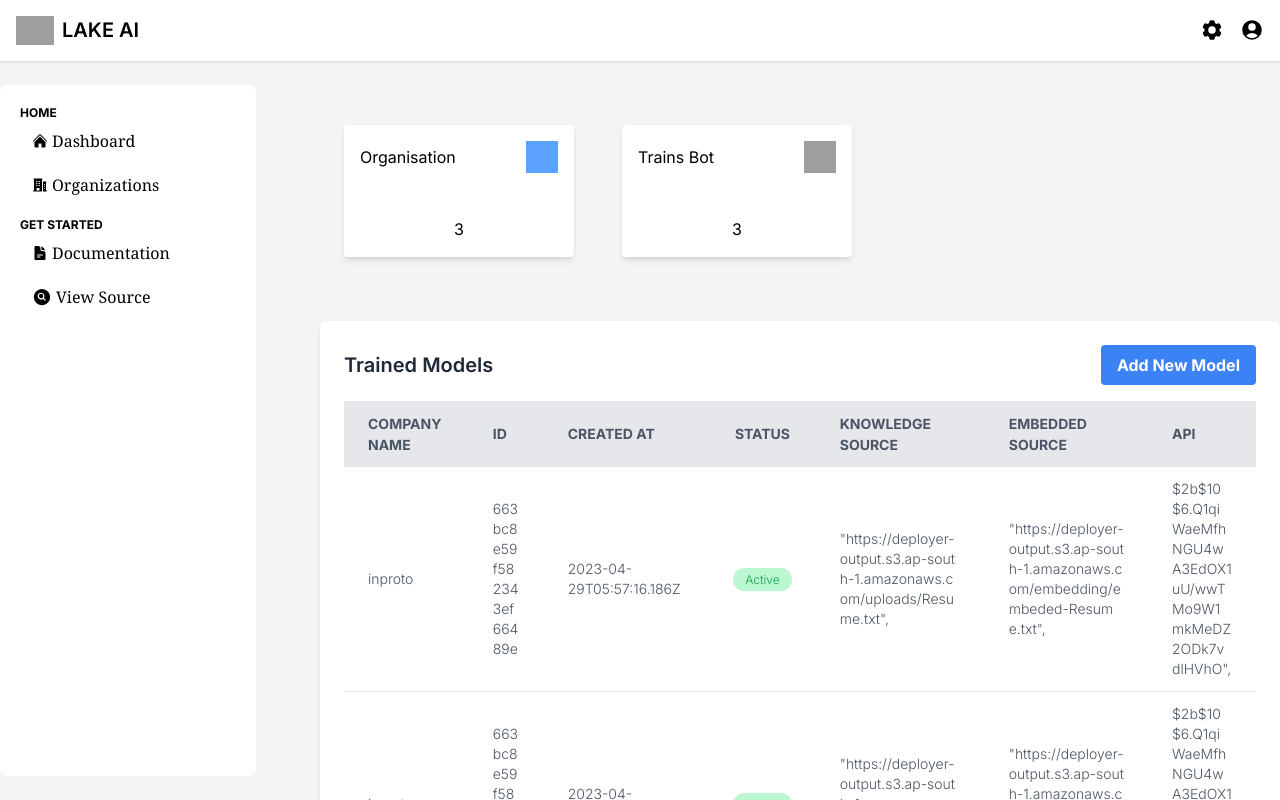
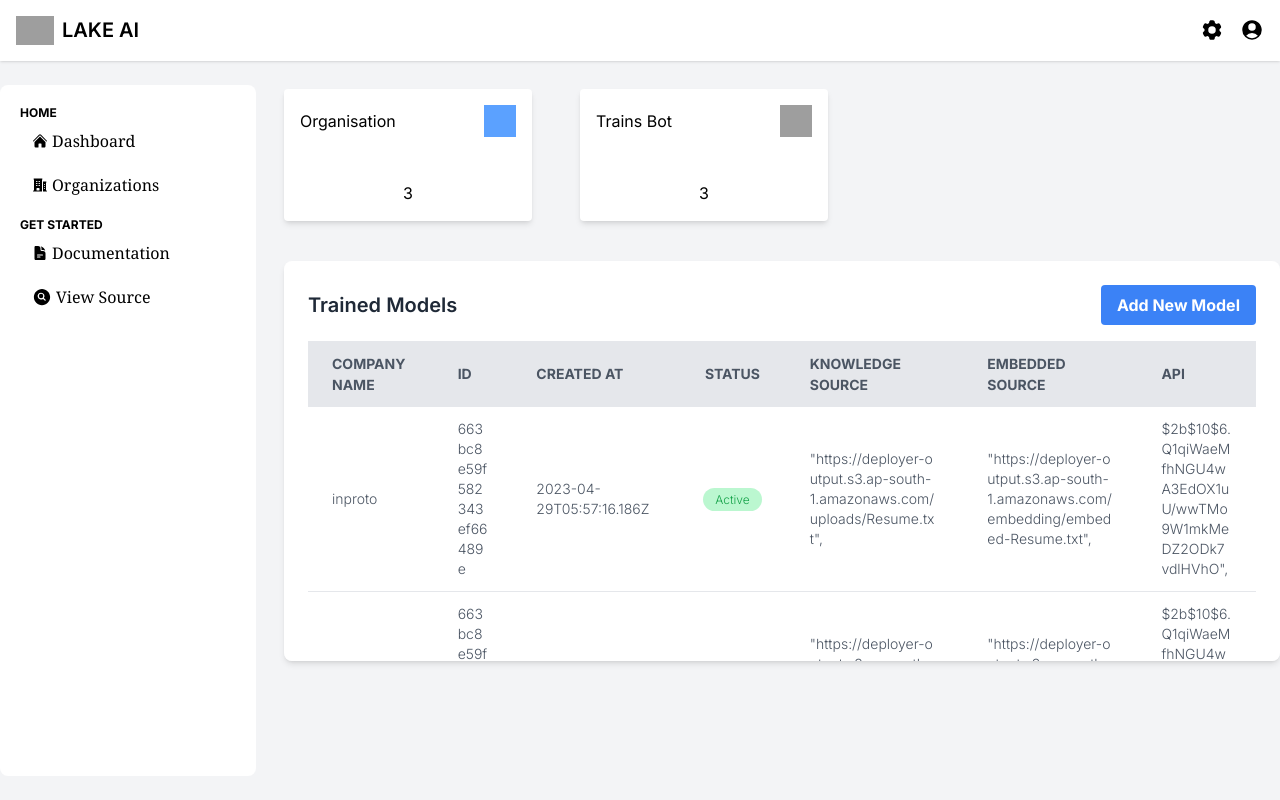
Before and after one commit to Lake-ai/client-side, a Next.js app: page / in a window 1280 px wide. Built offline with nearby package versions, Linux system fonts and the light colour scheme; grey boxes are pictures that could not be loaded.

Commit message:
adding data into the organisation

```diff
--- a/src/app/page.tsx
+++ b/src/app/page.tsx
@@ -132,10 +132,10 @@ export default function Home() {
           </nav>
         </aside>
         {/* Main content */}
-        <main className="flex-1 p-10 ">
+        <main className="flex-1 p-1 ">
           {/* Top stats */}
-          <div className="flex  mb-10 ">
-            <div className="p-4 m-6 bg-white rounded shadow-md w-1/4 text-center">
+          <div className="flex  mb-4 ">
+            <div className="p-4 m-6 ml-0 bg-white rounded shadow-md w-1/4 text-center">
               <a href="#" className="mb-5 flex items-center justify-between ">
                 <span>Organisation</span>
                 <img
@@ -164,7 +164,7 @@ export default function Home() {
           </div>
           {/* <table>< */}
 
-          <div className="bg-white p-6 rounded-lg shadow-md fixed">
+          <div className="bg-white p-6 rounded-lg shadow-md fixed h-[400px] overflow-y-scroll scrollbar-hide">
             <div className="flex justify-between items-center mb-4">
               <h2 className="text-xl font-semibold text-gray-800">
                 Trained Models
@@ -186,7 +186,9 @@ export default function Home() {
                   <th className="py-3 px-6 text-left">API</th>
                 </tr>
               </thead>
+
               <tbody className="text-gray-600 text-sm font-light">
+                {/* data-1 */}
                 <tr className="border-b border-gray-200 hover:bg-gray-100">
                   <td className="py-3 px-6 text-left">inproto</td>
                   <td className="py-3 px-6 text-left">
@@ -226,6 +228,47 @@ export default function Home() {
                     </div>
                   </td>
                 </tr>
+                {/* data-2 */}
+                <tr className="border-b border-gray-200 hover:bg-gray-100">
+                  <td className="py-3 px-6 text-left">inproto</td>
+                  <td className="py-3 px-6 text-left">
+                    <div className="flex flex-wrap">
+                      <span className="break-all">
+                      663bc8e59f582343ef66489e
+                      </span>
+                    </div>
+                  </td>
+                  <td className="py-3 px-6 text-left">
+                    2023-04-29T05:57:16.186Z
+                  </td>
+                  <td className="py-3 px-6 text-center">
+                    <span className="bg-green-200 text-green-600 py-1 px-3 rounded-full text-xs">
+                      Active
+                    </span>
+                  </td>
+                  <td className="py-3 px-6 text-left">
+                  <div className="flex flex-wrap">
+                      <span className="break-all">
+                      "https://deployer-output.s3.ap-south-1.amazonaws.com/uploads/Resume.txt",
+                      </span>
+                    </div>
+                  </td>
+                  <td className="py-3 px-6 text-left">
+                  <div className="flex flex-wrap">
+                      <span className="break-all">
+                      "https://deployer-output.s3.ap-south-1.amazonaws.com/embedding/embeded-Resume.txt",
+                      </span>
+                    </div>
+                  </td>
+                  <td className="py-3 px-6 text-left">
+                  <div className="flex flex-wrap">
+                      <span className="break-all">
+                      $2b$10$6.Q1qiWaeMfhNGU4wA3EdOX1uU/wwTMo9W1mkMeDZ2ODk7vdlHVhO",
+                      </span>
+                    </div>
+                  </td>
+                </tr>
+                {/* data-3 */}
                 <tr className="border-b border-gray-200 hover:bg-gray-100">
                   <td className="py-3 px-6 text-left">inproto</td>
                   <td className="py-3 px-6 text-left">
--- a/tailwind.config.ts
+++ b/tailwind.config.ts
@@ -15,6 +15,6 @@ const config: Config = {
       },
     },
   },
-  plugins: [],
+  plugins: [require('tailwind-scrollbar-hide')],
 };
 export default config;
```
Also changed, not shown: package.json (+5 -4 lines), 1 other file (tests, documents, lock files or other folders).
